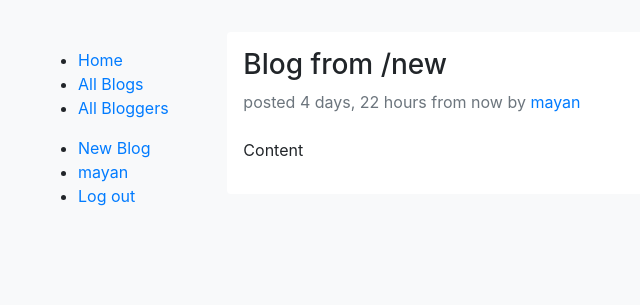
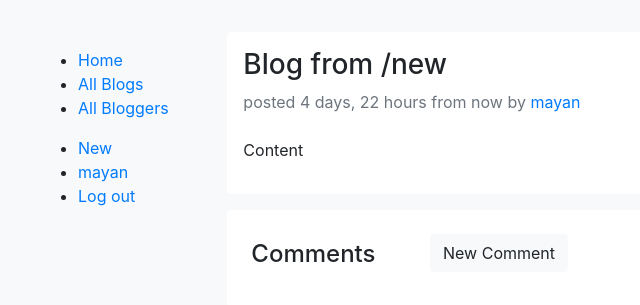
Before and after one commit to MakChan/blog-django, a Django app: page /blog/15/ in a window 1280 px wide. Shown: the top 305 px of the page, without its empty margins (10-650 px from the left). Run offline with Django 3.2, Linux system fonts and the light colour scheme; a user stored in the database is signed in; data comes from the database, SQL or seed files in the repository; both versions use the stored data as it was after the commit; some libraries are stand-ins or nearby versions.

Commit message:
Add feature: comments

```diff
--- a/accounts/urls.py
+++ b/accounts/urls.py
@@ -4,5 +4,5 @@ from django.urls import path, include
 app_name = 'accounts'
 
 urlpatterns = [
-    path('', include('django.contrib.auth.urls')),
+    path('accounts/', include('django.contrib.auth.urls')),
 ]
--- a/blog/decorators.py
+++ b/blog/decorators.py
@@ -2,7 +2,7 @@ from django.contrib.auth import REDIRECT_FIELD_NAME
 from django.contrib.auth.decorators import user_passes_test
 
 
-def blogger_required(function=None, redirect_field_name=REDIRECT_FIELD_NAME, login_url='login'):
+def blogger_required(function=None, redirect_field_name=REDIRECT_FIELD_NAME, login_url='accounts:login'):
     '''
     Decorator for views that checks that the logged in user is a blogger,
     redirects to the log-in page if necessary.
--- a/blog/static/css/custom.css
+++ b/blog/static/css/custom.css
@@ -1,3 +1,13 @@
 body {
   background-color: #f8f9fa;
 }
+
+
+.comment-title {
+  display: inline-block
+}
+
+.comment-btn {
+  margin-left: 50px;
+  margin-bottom: 10px;
+}
--- a/blog/templates/blog/base.html
+++ b/blog/templates/blog/base.html
@@ -33,7 +33,7 @@
                         {% if user.is_authenticated %}
                             {% if user.is_blogger %}
                                 <li>
-                                    <a href="{% url 'blog:new'%}">New Blog</a>
+                                    <a href="{% url 'blog:new'%}">New</a>
                                 </li>
                             {% endif %}
 
--- a/blog/templates/blog/post.html
+++ b/blog/templates/blog/post.html
@@ -16,16 +16,35 @@
 
 {% if comments %}
 <div class="my-3 p-4 bg-white rounded box-shadow">
-    <h4>Comments</h4>
+    <h4 class='comment-title'>Comments</h4>
+    {% if user.is_authenticated %}
+    <a href="{% url 'blog:comment' post.id %}">
+    <button class='btn btn-light comment-btn'>New Comment</button>
+    </a>
+    {% endif %}
     {% for comment in comments %}
         <div>
             <hr>
-            <strong>{{ comment.created_by}}</strong>
+
+            {% if comment.created_by.is_blogger %}
+            <a href="{% url 'blog:blogger' post.created_by %}"><strong>{{ comment.created_by }}</strong></a>
+            {% else %}
+            <strong>{{ comment.created_by }}</strong>
+            {% endif %}
+
             <span>{{comment.content}}</span>
             <small class="text-muted">{{ comment.created_at|naturaltime}}</small>
         </div>
      {% endfor %}
 </div>
+{% else %}
+<div class="my-3 p-4 bg-white rounded box-shadow">
+    <h4 class='comment-title'>Comments</h4>
+    <a href="{% url 'blog:comment' post.id %}">
+        <button class='btn btn-light comment-btn'>New Comment</button>
+    </a>
+
+</div>
 {% endif %}
 
 
--- a/blog/urls.py
+++ b/blog/urls.py
@@ -7,6 +7,7 @@ urlpatterns = [
     path('', views.HomeView.as_view(), name='home'),
     path('blog/<int:pk>/', views.PostView.as_view(), name='blog'),
     path('blog/new/', views.NewPostView, name='new'),
+    path('blog/<int:pk>/comment/', views.NewCommentView, name='comment'),
     path('blogger/<username>/', views.UserView.as_view(), name='blogger'),
     path('bloggers/', views.UserListView.as_view(), name='bloggers')
 ]
--- a/blog/views.py
+++ b/blog/views.py
@@ -1,9 +1,13 @@
 from django.shortcuts import render, get_object_or_404, redirect
 from django.views.generic import ListView, TemplateView
 from .models import Post, Comment
-from .forms import NewPostForm
+from .forms import NewPostForm, NewCommentForm
 from accounts.models import User
 from .decorators import blogger_required
+from django.contrib.auth.decorators import login_required
+
+
+
 class HomeView(ListView):
 	model = Post
 	context_object_name = 'posts'
@@ -55,3 +59,19 @@ def NewPostView(request):
 	else:
 		form = NewPostForm()
 	return render(request, 'blog/new.html', {'form': form})
+
+
+@login_required
+def NewCommentView(request, pk):
+	post = Post.objects.get(pk=pk)
+	if request.method == 'POST':
+		form = NewCommentForm(request.POST)
+		if form.is_valid():
+			comment = form.save(commit=False)
+			comment.created_by = request.user
+			comment.post = post
+			comment.save()
+			return redirect('blog:blog', pk=pk)
+	else:
+		form = NewCommentForm()
+	return render(request, 'blog/comment.html', {'form': form, 'post': post})
--- a/project_blog/urls.py
+++ b/project_blog/urls.py
@@ -18,6 +18,6 @@ from django.urls import path, include
 
 urlpatterns = [
     path('admin/', admin.site.urls),
-    path('accounts/', include('accounts.urls')),
+    path('', include('accounts.urls')),
     path('', include('blog.urls'))
 ]
```
Also changed, not shown: blog/forms.py (+17 -9 lines), blog/templates/blog/comment.html (added, +19 -0 lines), db.sqlite3.
